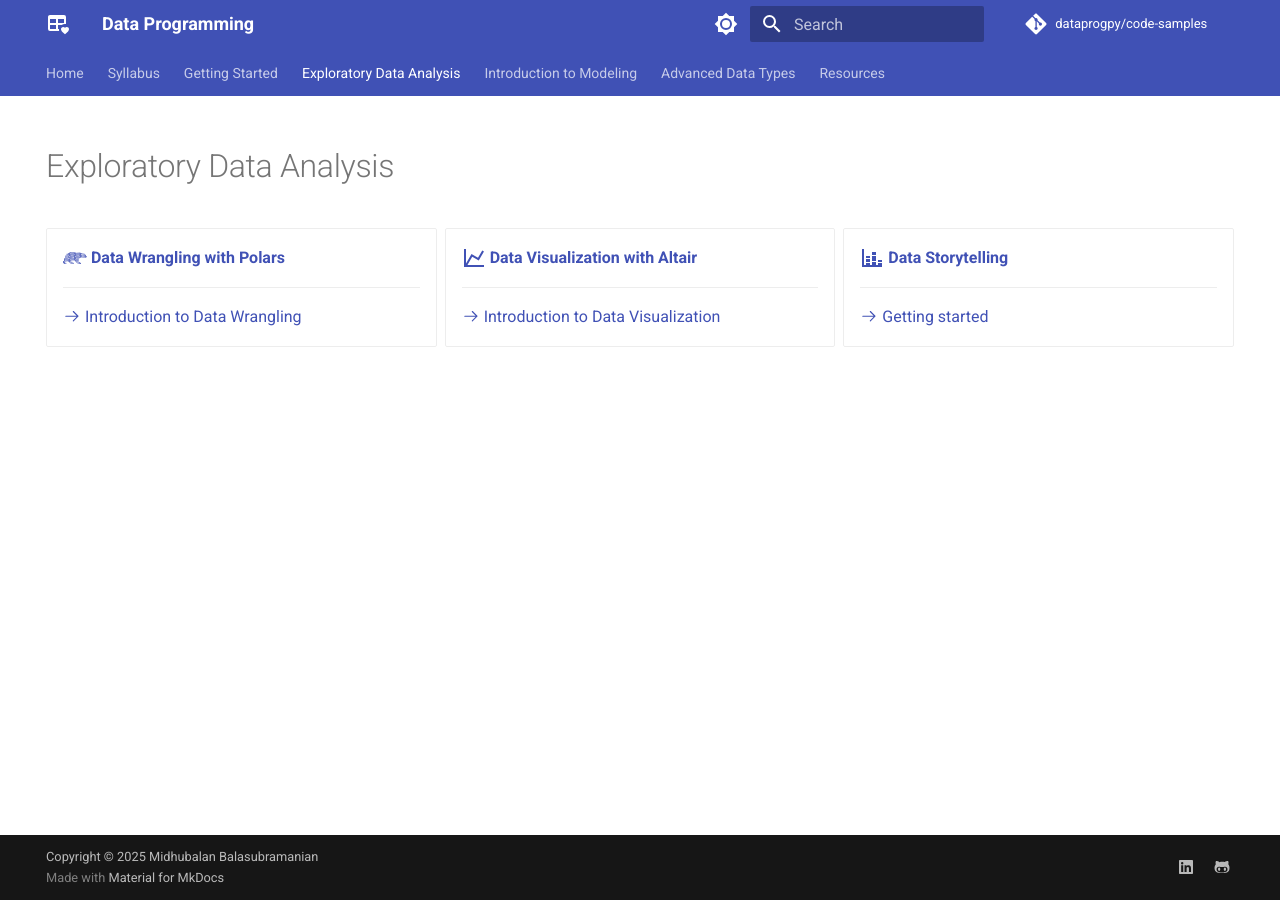
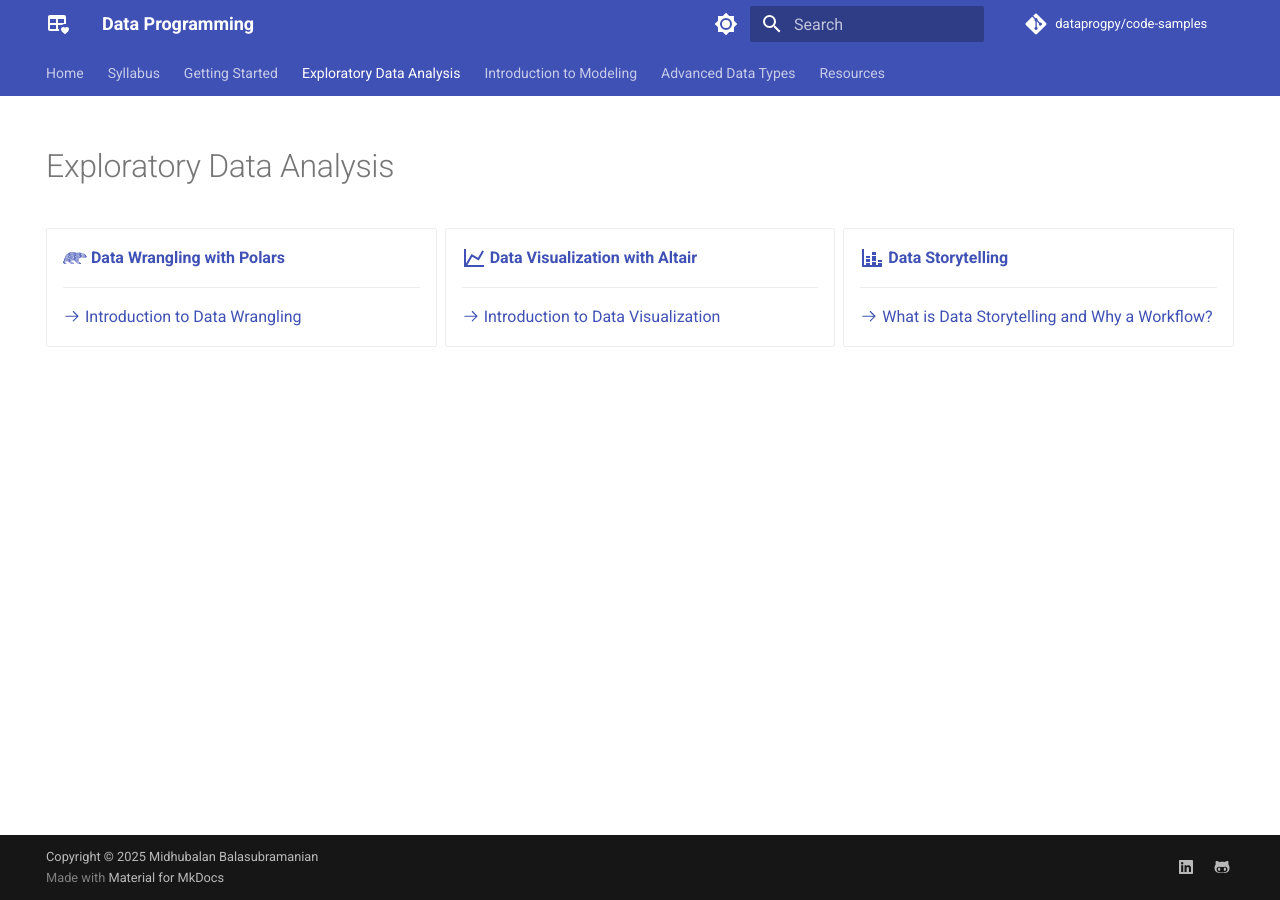
Before and after one commit to dataprogpy/dataprogpy.github.io, an MkDocs documentation site: the page built from docs/eda/index.md, in a window 1280 px wide. Built offline with MkDocs 1.6.1 and Material for MkDocs 9.7.7, drawn with Linux system fonts in a browser that asks for light colours; comment, search, counter and statistics services are not loaded.

Commit message:
fix module index

```diff
--- a/docs/eda/index.md
+++ b/docs/eda/index.md
@@ -27,6 +27,6 @@ hide:
 
     ---
 
-    [:octicons-arrow-right-24: Getting started](/eda/data-storytelling)
+    [:octicons-arrow-right-24: What is Data Storytelling and Why a Workflow?](/eda/data-storytelling/storytelling-intro)
 
 </div>
```
Also changed, not shown: docs/eda/data-storytelling/index.md (+1 -1 lines).
